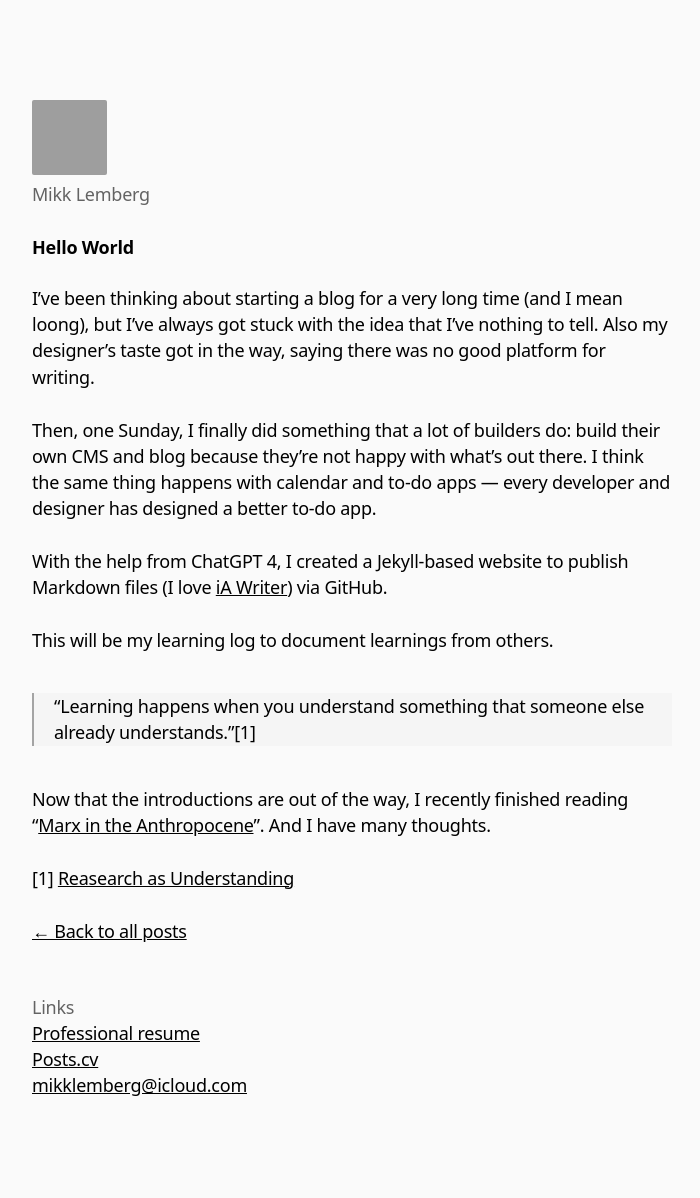
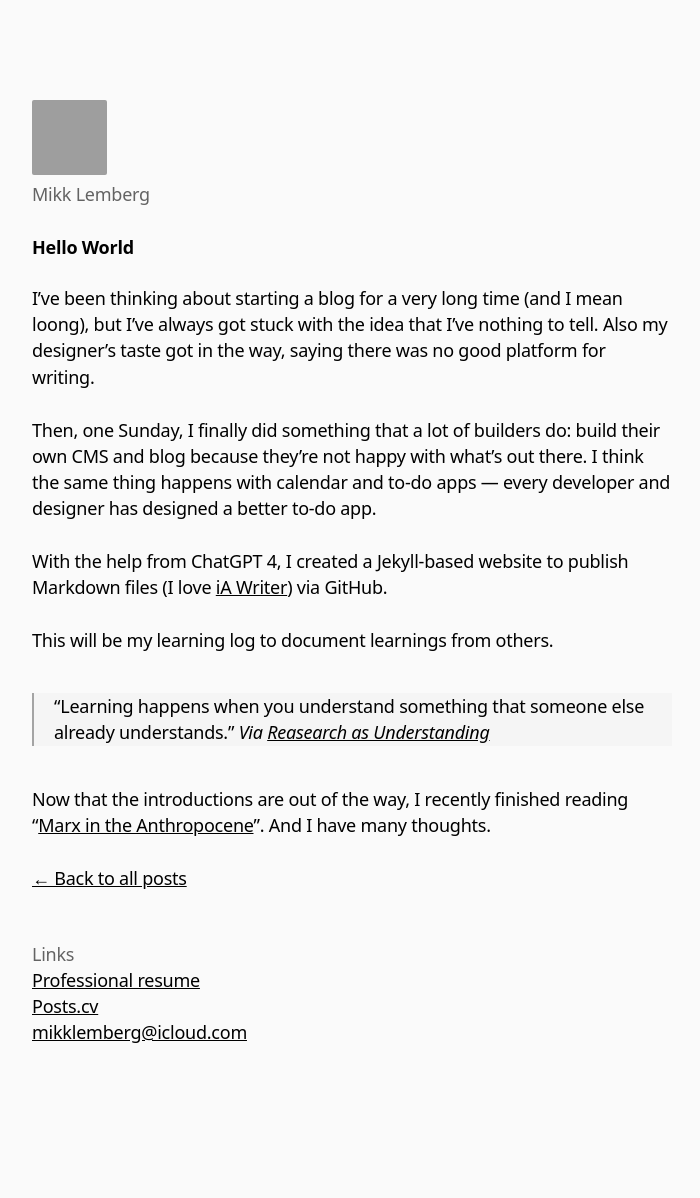
Before and after one commit to mikklemberg/My-personal-notes, a Jekyll site: the page built from _posts/2023-11-14-hello-world.md, in a window 1280 px wide. Shown: the whole page, without its empty margins (288-988 px from the left). Built offline with Jekyll 4.4.1, drawn with Linux system fonts in a browser that asks for light colours; after the commit the page ends 1145 px from its top, so only the background shows below that; grey boxes are pictures that could not be loaded.

Commit message:
Update 2023-11-14-hello-world.md

```diff
--- a/_posts/2023-11-14-hello-world.md
+++ b/_posts/2023-11-14-hello-world.md
@@ -12,8 +12,7 @@ With the help from ChatGPT 4, I created a Jekyll-based website to publish Markdo
 
 This will be my learning log to document learnings from others.
 
-> "Learning happens when you understand something that someone else already understands."[1]
+> "Learning happens when you understand something that someone else already understands."
+_Via [Reasearch as Understanding](https://kanjun.me/writing/research-as-understanding)_
 
 Now that the introductions are out of the way, I recently finished reading "[Marx in the Anthropocene](https://www.cambridge.org/core/books/marx-in-the-anthropocene/D58765916F0CB624FCCBB61F50879376)". And I have many thoughts.
-
-[1] [Reasearch as Understanding](https://kanjun.me/writing/research-as-understanding)
```
